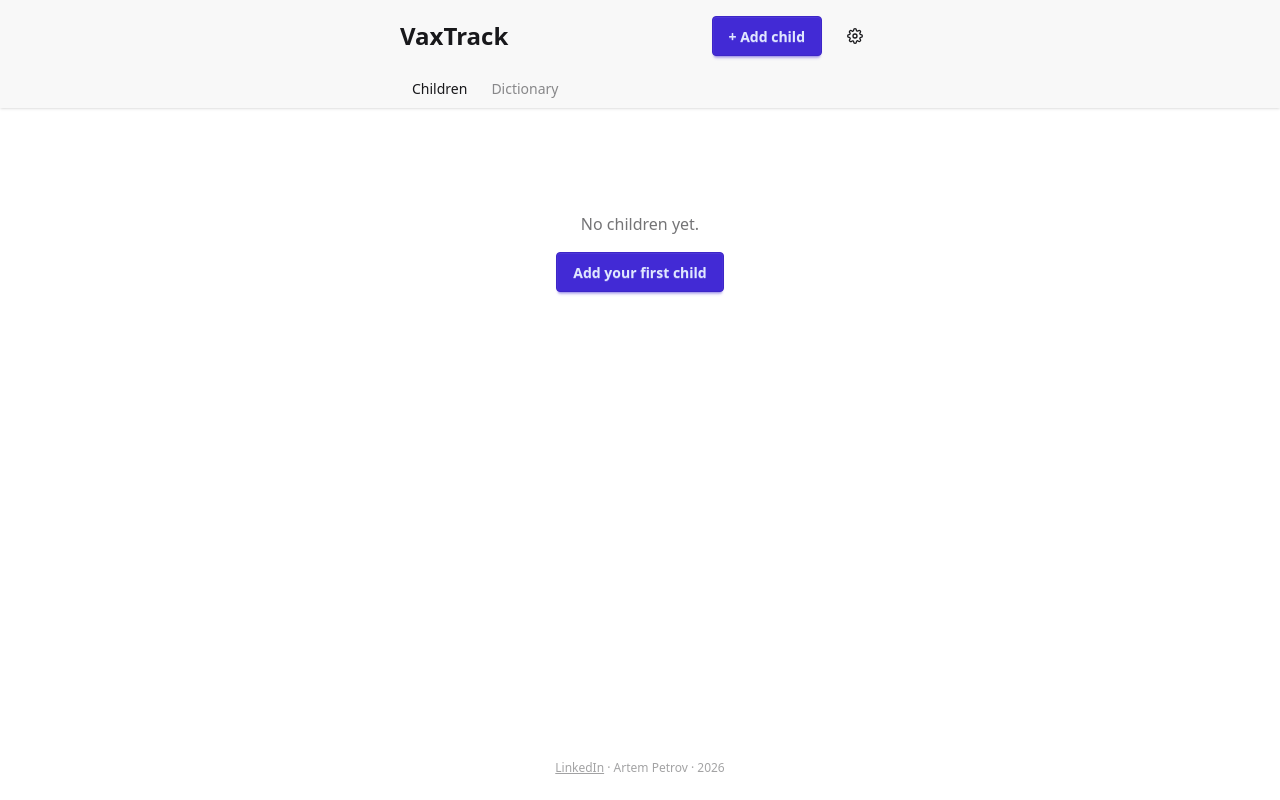
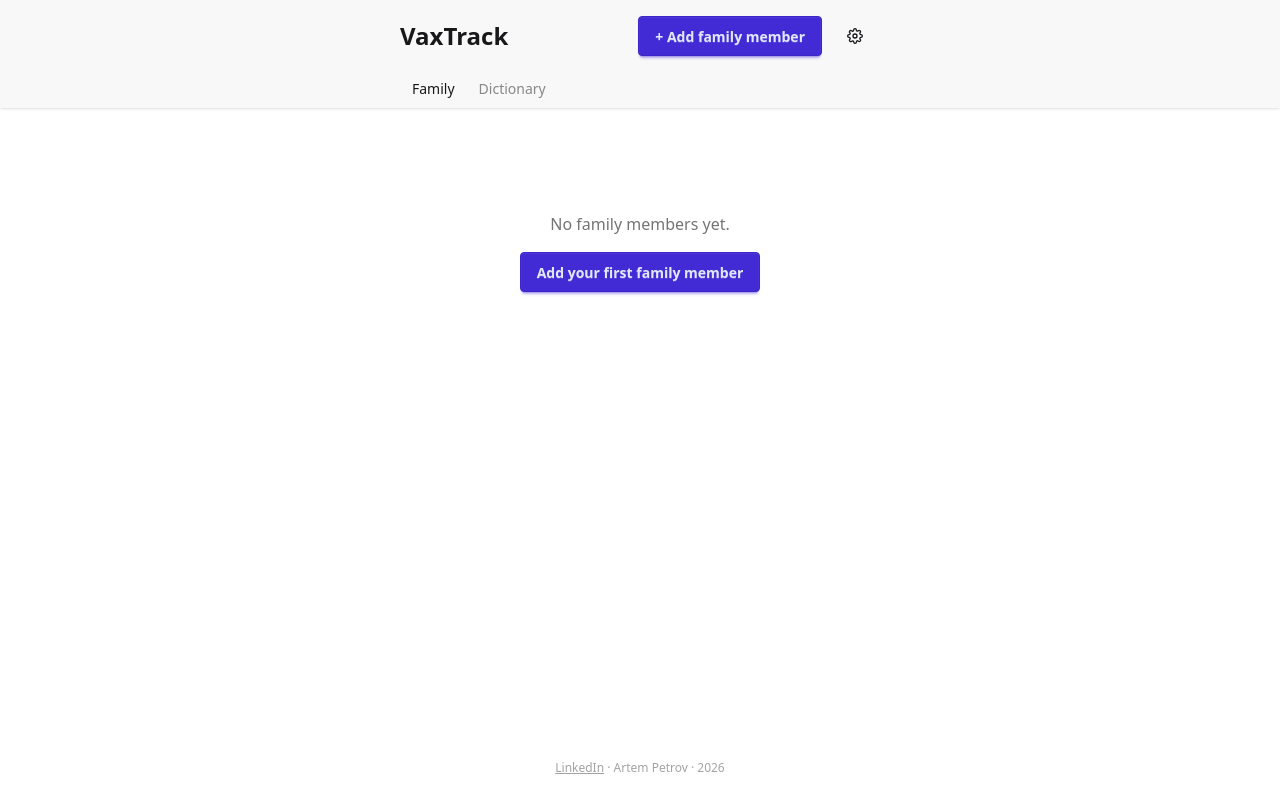
Before and after one commit to ImTema/family-health-pwa, a SvelteKit app in the folder web/: page / in a window 1280 px wide. Built offline with nearby package versions, Linux system fonts and the light colour scheme.

Commit message:
child -> member; children -> members

```diff
--- a/web/src/lib/components/ChildForm.svelte
+++ b/web/src/lib/components/ChildForm.svelte
@@ -52,7 +52,7 @@
     <div class="flex flex-col gap-4">
       <div class="form-control">
         <label class="label" for="child-name"><span class="label-text">Name</span></label>
-        <input id="child-name" type="text" class="input input-bordered w-full" placeholder="Child's name" bind:value={name} />
+        <input id="child-name" type="text" class="input input-bordered w-full" placeholder="Name" bind:value={name} />
       </div>
 
       <div class="form-control">
--- a/web/src/routes/+page.svelte
+++ b/web/src/routes/+page.svelte
@@ -66,7 +66,7 @@
         <h1 class="text-2xl font-bold">VaxTrack</h1>
         <div class="flex gap-2">
           {#if tab === 'children'}
-            <a href="/children/new" class="btn btn-primary">+ Add child</a>
+            <a href="/children/new" class="btn btn-primary">+ Add family member</a>
           {/if}
           <a href="/settings" class="btn btn-ghost" title="Settings"><Icon name="settings" /></a>
         </div>
@@ -74,7 +74,7 @@
 
       <div role="tablist" class="tabs tabs-bordered mt-3">
         <button role="tab" class="tab {tab === 'children' ? 'tab-active' : ''}" onclick={() => tab = 'children'}>
-          Children
+          Family
         </button>
         <button role="tab" class="tab {tab === 'dictionary' ? 'tab-active' : ''}" onclick={() => tab = 'dictionary'}>
           Dictionary
@@ -91,8 +91,8 @@
         <div class="hero min-h-64">
           <div class="hero-content text-center">
             <div>
-              <p class="text-base-content/60 mb-4">No children yet.</p>
-              <a href="/children/new" class="btn btn-primary">Add your first child</a>
+              <p class="text-base-content/60 mb-4">No family members yet.</p>
+              <a href="/children/new" class="btn btn-primary">Add your first family member</a>
             </div>
           </div>
         </div>
--- a/web/src/routes/children/[id]/+page.svelte
+++ b/web/src/routes/children/[id]/+page.svelte
@@ -30,7 +30,7 @@
 <div class="min-h-full bg-base-100">
   <div class="sticky top-0 z-20 bg-base-200 shadow-sm print:hidden">
     <div class="max-w-2xl mx-auto p-4 pb-0">
-      <a href="/" class="btn btn-ghost btn-xs mb-2">← All children</a>
+      <a href="/" class="btn btn-ghost btn-xs mb-2">← All family members</a>
       <div class="flex justify-between items-start gap-3">
         <div class="flex items-center gap-3">
           {#if child.photo}
--- a/web/src/routes/children/[id]/edit/+page.svelte
+++ b/web/src/routes/children/[id]/edit/+page.svelte
@@ -29,7 +29,7 @@
 </script>
 
 {#if child}
-  <ChildForm title="Edit child" initial={child} onSave={save}>
+  <ChildForm title="Edit family member" initial={child} onSave={save}>
     {#snippet extraActions()}
       <button class="btn btn-ghost text-error ml-auto" onclick={() => confirmDelete = true}>Delete</button>
     {/snippet}
--- a/web/src/routes/children/new/+page.svelte
+++ b/web/src/routes/children/new/+page.svelte
@@ -13,4 +13,4 @@
   }
 </script>
 
-<ChildForm title="Add child" onSave={save} />
+<ChildForm title="Add family member" onSave={save} />
--- a/web/src/routes/settings/+page.svelte
+++ b/web/src/routes/settings/+page.svelte
@@ -43,7 +43,7 @@
   async function doExportCsv() {
     const today = todayISO()
     const chs = await db.getChildren()
-    const rows = [['Child', 'Date', 'Vaccine / Brand', 'Diseases', 'Serial / Lot', 'Notes']]
+    const rows = [['Name', 'Date', 'Vaccine / Brand', 'Diseases', 'Serial / Lot', 'Notes']]
     for (const c of chs) {
       const records = await db.getRecords(c.id)
       for (const r of records) {
@@ -72,7 +72,7 @@
         recordCount += records.length
       }
       localStorage.removeItem('activeChildId')
-      importSummary = `Imported ${backup.children.length} ${backup.children.length === 1 ? 'child' : 'children'}, ${recordCount} ${recordCount === 1 ? 'record' : 'records'}`
+      importSummary = `Imported ${backup.children.length} ${backup.children.length === 1 ? 'family member' : 'family members'}, ${recordCount} ${recordCount === 1 ? 'record' : 'records'}`
       setTimeout(() => importSummary = null, 3000)
     } catch (e) {
       importError = `Import failed: ${e instanceof Error ? e.message : 'Invalid file'}`
@@ -122,7 +122,7 @@
       <div class="card bg-base-200">
         <div class="card-body gap-3">
           <h2 class="card-title text-base">Backup</h2>
-          <p class="text-sm text-base-content/60">Export all children, records, and photos to a JSON file. Import restores from a previous export.</p>
+          <p class="text-sm text-base-content/60">Export all family members, records, and photos to a JSON file. Import restores from a previous export.</p>
           <div class="flex gap-2 flex-wrap">
             <button class="btn btn-outline btn-sm" onclick={doExport}>Export backup</button>
             <button class="btn btn-outline btn-sm" onclick={() => importInput.click()}>Import backup</button>
```
